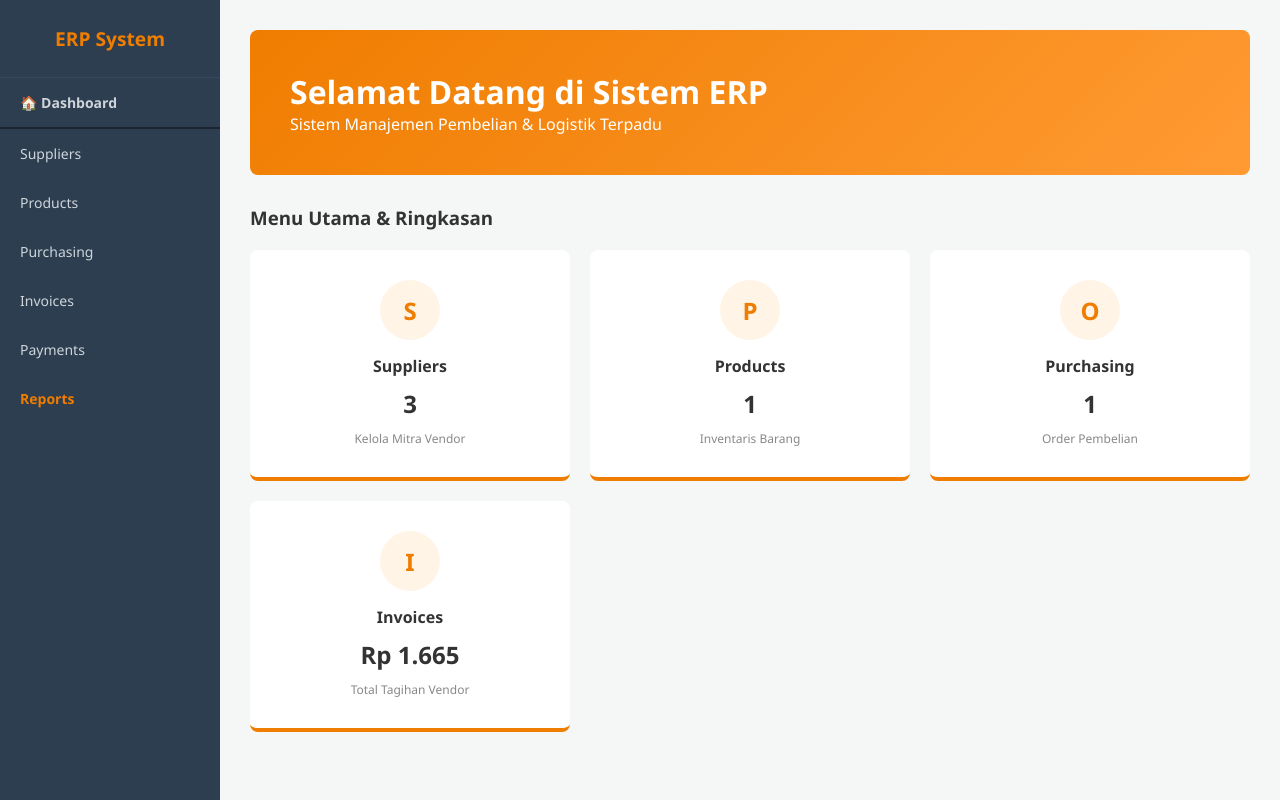
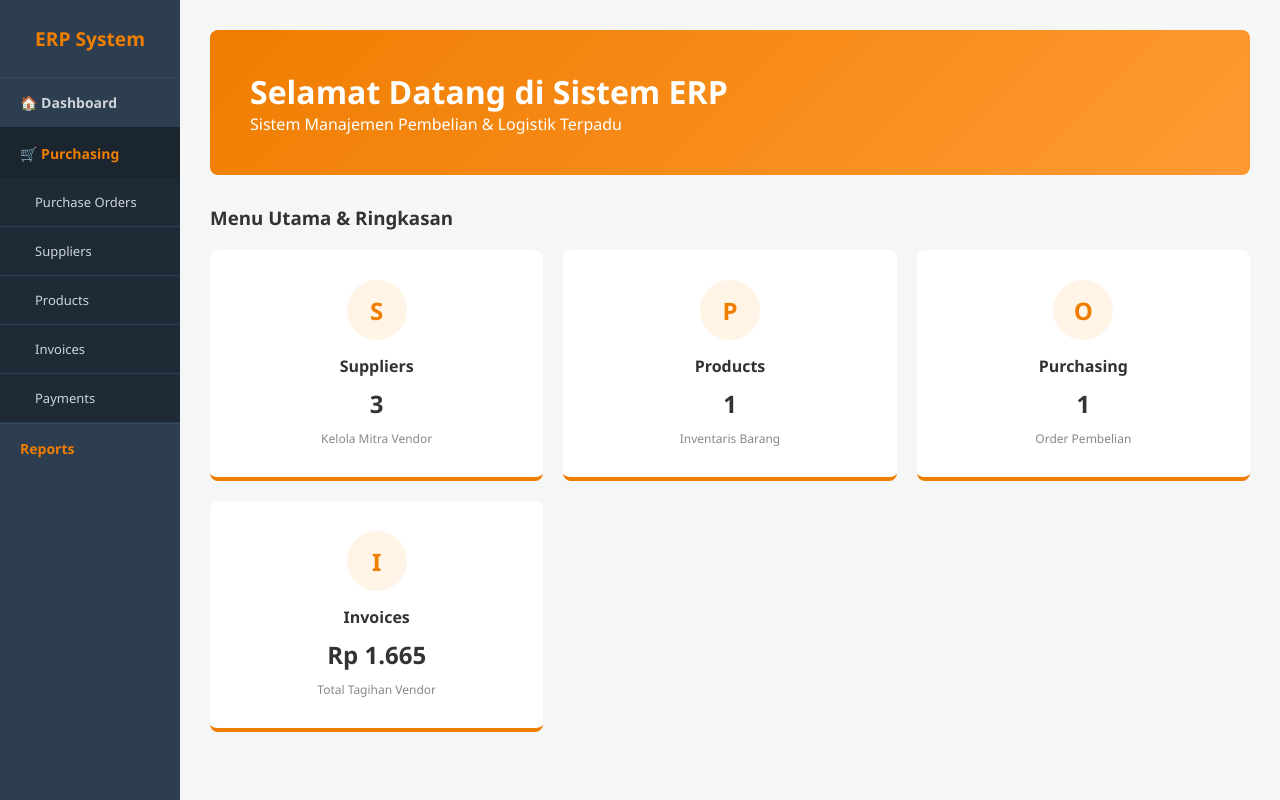
Before and after one commit to MikAbCh/project_kustomisasi_erp, a PHP site: page /index.php in a window 1280 px wide. Run offline with PHP 8.4, Linux system fonts and the light colour scheme; data comes from the database, SQL or seed files in the repository.

Commit message:
Header now has sub menu

```diff
--- a/header.php
+++ b/header.php
@@ -8,14 +8,27 @@
         body { font-family: 'Segoe UI', Arial, sans-serif; background-color: #f4f7f6; display: flex; color: #333; }
 
         /* SIDEBAR ODOO STYLE */
-        .sidebar { width: 220px; background-color: #2c3e50; min-height: 100vh; position: fixed; color: white; }
+        .sidebar { width: 180px; background-color: #2c3e50; min-height: 100vh; position: fixed; color: white; }
         .sidebar h2 { padding: 25px 20px; font-size: 1.2rem; color: #ef7d00; text-align: center; border-bottom: 1px solid #34495e; }
         .sidebar a { display: block; color: #ced4da; padding: 15px 20px; text-decoration: none; font-size: 14px; transition: 0.3s; }
-        .sidebar a:hover { background-color: #ef7d00; color: white; padding-left: 30px; }
+        .sidebar a:hover { background-color: #ef7d00; color: white; padding-left: 25px; }
         .sidebar a.active { background-color: #ef7d00; color: white; border-left: 5px solid #fff; }
 
+        /* STYLE KHUSUS SUB-MENU (INDENTASI) */
+        .sidebar .submenu {
+            background-color: #1e2b37; /* Warna sedikit lebih gelap untuk membedakan area */
+        }
+        .sidebar .submenu a {
+            padding-left: 35px; /* Memberikan indentasi */
+            font-size: 13px;    /* Sedikit lebih kecil agar hierarki jelas */
+            border-bottom: 1px solid #2c3e50;
+        }
+        .sidebar .submenu a:hover {
+            padding-left: 45px; /* Tetap memberikan efek geser saat hover */
+        }
+
         /* CONTENT AREA */
-        .main-content { margin-left: 220px; width: calc(100% - 220px); padding: 30px; }
+        .main-content { margin-left: 180px; width: calc(100% - 180px); padding: 30px; }
         .header-bar { display: flex; justify-content: space-between; align-items: center; margin-bottom: 25px; }
 
         /* UI COMPONENTS */
@@ -40,11 +53,23 @@
     <div class="sidebar">
         <h2>ERP System</h2>
         <a href="index.php" style="border-bottom: 2px solid #1a252f; font-weight: bold;">🏠 Dashboard</a>
-        <a href="supplier.php">Suppliers</a>
-        <a href="product.php">Products</a>
-        <a href="purchase.php">Purchasing</a>
-        <a href="invoice.php">Invoices</a>
-        <a href="payment.php">Payments</a>
-        <a href="report_purchase.php" style="font-weight:bold; color:#ef7d00;">Reports</a>
+
+        <!-- Header Menu Purchasing -->
+        <div style="padding: 15px 20px; font-size: 14px; color: #ef7d00; font-weight: bold; background: #1a252f;">
+            🛒 Purchasing
+        </div>
+
+        <!-- Grouping Sub-Menu dengan Indentasi -->
+        <div class="submenu">
+            <a href="purchase.php">Purchase Orders</a>
+            <a href="supplier.php">Suppliers</a>
+            <a href="product.php">Products</a>
+            <a href="invoice.php">Invoices</a>
+            <a href="payment.php">Payments</a>
+        </div>
+
+        <a href="report_purchase.php" style="font-weight:bold; color:#ef7d00; border-top: 1px solid #34495e;">Reports</a>
     </div>
+
     <div class="main-content">
+        <!-- Konten Anda dimulai di sini -->
```
